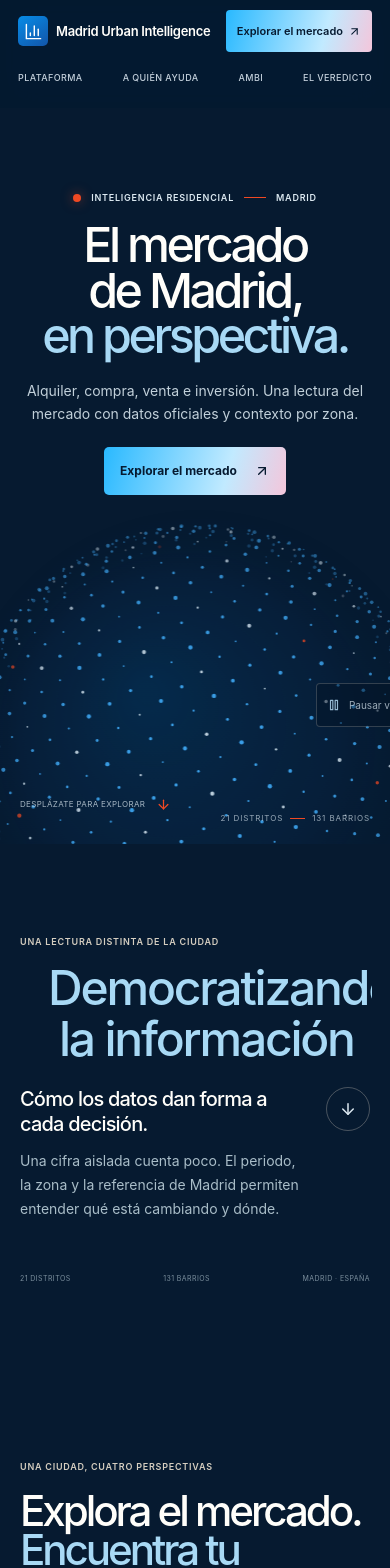
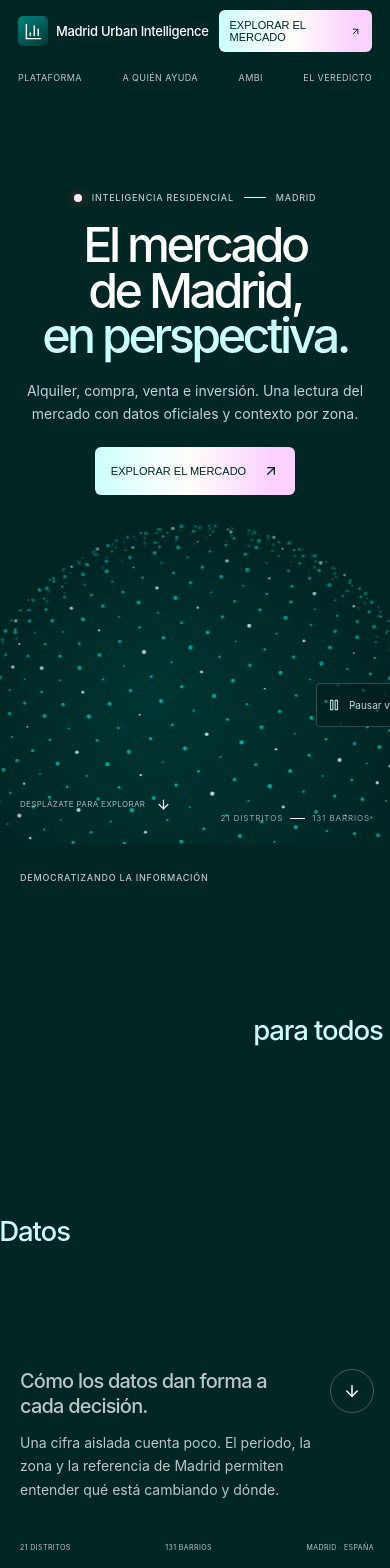
Before and after one commit to rodrigoapvigil/madrid-urban-intelligent, a Next.js app in the folder frontend/: page / in a window 390 px wide. Shown: the top 1568 px of the page. Built offline with nearby package versions, Linux system fonts and the light colour scheme.

Commit message:
Refine landing with Auros typography and motion

```diff
--- a/frontend/components/MadridLanding.css
+++ b/frontend/components/MadridLanding.css
@@ -13,7 +13,7 @@
   overflow: clip;
   color: var(--mi-white);
   background: var(--mi-abyss);
-  font-family: Matter, Inter, "DM Sans", system-ui, sans-serif;
+  font-family: var(--font-matter);
   -webkit-font-smoothing: antialiased;
 }
 .mi-home *, .mi-home *::before, .mi-home *::after { box-sizing: border-box; }
@@ -26,7 +26,7 @@
 .mi-brand__mark { width: 29px; height: 29px; display: grid; place-items: center; border-radius: 5px; color: #fff; background: linear-gradient(145deg,#078ce7,#1255a9); }
 .mi-brand__mark svg { width: 16px; height: 16px; stroke-width: 1.8; }
 .mi-nav { display: flex; align-items: center; justify-content: center; gap: clamp(18px,2.6vw,38px); }
-.mi-nav a,.mi-footer nav a { min-height: 44px; display: inline-flex; align-items: center; color: #c4d1dc; font-size: 11px; font-weight: 500; letter-spacing: .075em; text-transform: uppercase; transition: color .2s ease; }
+.mi-nav a,.mi-footer nav a { min-height: 44px; display: inline-flex; align-items: center; color: #c4d1dc; font-family: var(--font-arial); font-size: 12px; font-weight: 400; letter-spacing: .12em; text-transform: uppercase; transition: color .2s ease; }
 .mi-nav a:hover,.mi-footer nav a:hover { color: var(--mi-white); }
 .mi-header__cta { justify-self: end; min-height: 44px; padding: 0 15px; display: inline-flex; align-items: center; gap: 12px; border-radius: 4px; color: var(--mi-abyss) !important; background: linear-gradient(105deg,#29b9ff,#c1eaff 67%,#f4c6db); font-size: 12px; font-weight: 600; transition: filter .2s ease, transform .2s ease; }
 .mi-header__cta:hover,.mi-button:hover { filter: brightness(1.08); transform: translateY(-2px); }
@@ -36,7 +36,7 @@
 .mi-hero::before { position: absolute; z-index: -1; inset: 0; content: ''; opacity: .12; pointer-events: none; background-image: radial-gradient(rgba(185,228,255,.8) .65px,transparent .85px); background-size: 40px 40px; mask-image: radial-gradient(ellipse at 52% 78%,#000 0%,transparent 65%); }
 .mi-hero__wash { position: absolute; z-index: -1; top: 13%; left: 50%; width: min(880px,95vw); aspect-ratio: 1; border-radius: 50%; background: radial-gradient(circle,rgba(0,153,255,.12),rgba(0,153,255,.025) 43%,transparent 70%); transform: translateX(-50%); }
 .mi-hero__content { position: relative; z-index: 2; width: min(900px,calc(100% - 40px)); padding-top: clamp(82px,12vh,146px); text-align: center; }
-.mi-kicker { margin: 0 0 24px; display: flex; align-items: center; justify-content: center; gap: 10px; color: var(--mi-mist); font-size: 11px; font-weight: 600; letter-spacing: .11em; text-transform: uppercase; }
+.mi-kicker { margin: 0 0 24px; display: flex; align-items: center; justify-content: center; gap: 10px; color: var(--mi-mist); font-size: 12px; font-weight: 500; letter-spacing: .12em; text-transform: uppercase; }
 .mi-kicker > span { width: 8px; height: 8px; border-radius: 50%; background: var(--mi-coral); box-shadow: 0 0 12px rgba(240,73,35,.55); }
 .mi-kicker > i { width: 22px; height: 1px; background: var(--mi-coral); }
 .mi-hero h1 { max-width: 940px; margin: 0 auto; color: var(--mi-white); font-size: clamp(56px,8.4vw,112px); font-weight: 500; letter-spacing: -.072em; line-height: .91; text-wrap: balance; }
@@ -267,6 +267,9 @@
 
 /* Continuous canvas and wide, three-part glass navigation. */
 .mi-home {
+  --font-matter: Matter, Inter, "DM Sans", Satoshi, system-ui, sans-serif;
+  --font-arial: Arial, system-ui, sans-serif;
+  --mi-kinetic-size: clamp(86px,14.5vw,295px);
   --mi-wrap: min(1440px,calc(100% - 128px));
   background: #061a30;
 }
@@ -294,8 +297,10 @@
 .mi-statement,.mi-platform,.mi-insight,.mi-scale,.mi-audience,.mi-method,.mi-closing,.mi-footer { background: transparent; }
 .mi-statement::after { opacity: .48; }
 .mi-statement__inner { padding-block: 20px; }
-.mi-kinetic { width: 100%; overflow: clip; font-size: clamp(86px,15vw,220px) !important; letter-spacing: -.046em !important; line-height: 1 !important; }
-.mi-kinetic span { display: block; width: fit-content; max-width: 100%; line-height: .92; }
+.mi-statement { min-height: 190svh; padding: 0; overflow: clip; view-timeline-name: --mi-statement-timeline; view-timeline-axis: block; }
+.mi-statement__inner { position: sticky; top: 92px; min-height: calc(100svh - 92px); display: grid; grid-template-rows: auto 1fr auto auto; gap: clamp(18px,3vh,36px); padding-block: clamp(28px,5vh,58px); }
+.mi-kinetic { width: 100%; align-self: center; overflow: visible; font-size: var(--mi-kinetic-size) !important; font-weight: 500 !important; letter-spacing: -.012em !important; line-height: 1 !important; }
+.mi-kinetic span { display: block; width: max-content; max-width: none; white-space: nowrap; line-height: 1; }
 .mi-kinetic span + span { margin-left: auto; color: #a8d9f5; }
 .mi-statement__claim { margin: 0 0 12px !important; color: var(--mi-white) !important; font-size: clamp(22px,2.5vw,34px) !important; font-weight: 500; letter-spacing: -.04em; line-height: 1.25 !important; }
 .mi-statement__coordinates { border-top: 0; }
@@ -324,23 +329,25 @@
 @supports (animation-timeline: view()) {
   .mi-kinetic span:first-child {
     animation: mi-kinetic-left linear both;
-    animation-timeline: view();
+    animation-timeline: --mi-statement-timeline;
     animation-range: entry 0% exit 100%;
   }
   .mi-kinetic span:last-child {
     animation: mi-kinetic-right linear both;
-    animation-timeline: view();
+    animation-timeline: --mi-statement-timeline;
     animation-range: entry 0% exit 100%;
   }
   @keyframes mi-kinetic-left {
-    0% { transform: translateX(-26vw); }
-    48% { transform: translateX(0); }
-    100% { transform: translateX(22vw); }
+    0% { transform: translate3d(-24vw,18vh,0) scale(.32); }
+    42% { transform: translate3d(0,0,0) scale(.66); }
+    58% { transform: translate3d(0,0,0) scale(.66); }
+    100% { transform: translate3d(28vw,-24vh,0) scale(1.38); }
   }
   @keyframes mi-kinetic-right {
-    0% { transform: translateX(25vw); }
-    52% { transform: translateX(0); }
-    100% { transform: translateX(-22vw); }
+    0% { transform: translate3d(25vw,-16vh,0) scale(.32); }
+    42% { transform: translate3d(0,0,0) scale(.66); }
+    58% { transform: translate3d(0,0,0) scale(.66); }
+    100% { transform: translate3d(-27vw,24vh,0) scale(1.38); }
   }
 }
 @media (max-width: 1050px) {
@@ -351,7 +358,9 @@
   .mi-header__cta { min-height: 46px; }
   .mi-platform__grid { grid-template-columns: minmax(0,1fr) minmax(0,.9fr); gap: 42px; }
   .mi-city-visual { min-height: 420px; }
-.mi-kinetic { font-size: clamp(74px,12vw,145px) !important; }
+  .mi-home { --mi-kinetic-size: clamp(70px,14vw,145px); }
+  .mi-statement { min-height: 170svh; }
+  .mi-statement__inner { top: 90px; min-height: calc(100svh - 90px); }
 }
 @media (max-width: 650px) {
   .mi-home { --mi-wrap: calc(100% - 40px); }
@@ -364,13 +373,13 @@
   .mi-hero { min-height: max(710px,calc(100svh - 108px)); }
   .mi-hero__content { padding-top: clamp(72px,10vh,100px); }
   .mi-statement,.mi-platform,.mi-insight,.mi-scale,.mi-audience,.mi-method { padding-block: 86px; }
-  .mi-statement__inner { padding-block: 6px; }
-  .mi-kinetic { width: calc(100vw - 28px); margin-inline: -10px !important; font-size: clamp(48px,11vw,72px) !important; line-height: 1 !important; }
-  .mi-kinetic span { max-width: 100%; }
-  .mi-kinetic span + span { margin-top: 7px; }
+  .mi-statement { min-height: 155svh; padding-block: 0; }
+  .mi-statement__inner { top: 108px; min-height: calc(100svh - 108px); gap: 16px; padding-block: 28px; }
+  .mi-home { --mi-kinetic-size: clamp(46px,12.8vw,76px); }
+  .mi-kinetic { width: calc(100vw - 32px); margin-inline: -2px !important; letter-spacing: -.04em !important; }
   .mi-statement__claim { font-size: 20px !important; }
   .mi-statement__bottom { align-items: flex-start; }
-  .mi-statement__coordinates { font-size: 7px; }
+  .mi-statement__coordinates { margin-top: 10px; font-size: 7px; }
   .mi-platform__grid { grid-template-columns: 1fr; gap: 24px; }
   .mi-profile { min-height: 112px; }
   .mi-profile__copy strong { font-size: 21px; }
@@ -389,3 +398,60 @@
 @media (prefers-reduced-motion: reduce) {
   .mi-kinetic span { animation: none !important; transform: none !important; }
 }
+
+/* Auros reference tokens, applied to one uninterrupted landing canvas. */
+.mi-home {
+  --mi-abyss: #012624;
+  --mi-deep: #011d1c;
+  --mi-kelp: #003734;
+  --mi-mist: #edfffe;
+  --mi-white: #ffffff;
+  --mi-silver: #bbc7c6;
+  --mi-lavender: #fde9ff;
+  --mi-coral: #fde9ff;
+  --font-matter: Matter, Inter, "DM Sans", Satoshi, system-ui, sans-serif;
+  --font-arial: Arial, system-ui, sans-serif;
+  --mi-kinetic-size: clamp(86px,14.5vw,295px);
+  color: var(--mi-white);
+  background: var(--mi-abyss);
+  font-family: var(--font-matter);
+}
+.mi-home :is(.mi-hero,.mi-statement,.mi-platform,.mi-insight,.mi-scale,.mi-audience,.mi-method,.mi-closing,.mi-footer),
+.mi-home .mi-trend,
+.mi-home .mi-profile,
+.mi-home .mi-audience__list article,
+.mi-home .mi-method__steps article { background-color: transparent; }
+.mi-header { background: rgba(1,38,36,.82); border: 0; }
+.mi-brand { font-family: var(--font-matter); font-weight: 500; }
+.mi-brand__mark { background: linear-gradient(145deg,#00827c,#003734); }
+.mi-header__cta,.mi-button {
+  background: linear-gradient(90deg,rgb(203,255,252) 0%,rgb(237,255,254) 26.25%,rgb(255,253,250) 47.57%,rgb(250,209,255) 88.96%);
+  border-radius: 6px;
+  font-family: var(--font-arial);
+  font-size: 14px;
+  font-weight: 400;
+  text-transform: uppercase;
+}
+.mi-nav a,.mi-footer nav a { font-family: var(--font-matter); font-size: 12px; font-weight: 400; letter-spacing: .12em; color: var(--mi-silver); }
+.mi-hero h1 span,.mi-statement h2 span,.mi-platform h2 span,.mi-insight h2 span,.mi-scale h2 span,.mi-audience h2 span,.mi-method h2 span,.mi-closing h2 span,
+.mi-kinetic span + span { color: #cbfffc; }
+.mi-kicker,.mi-profile__number,.mi-statement__coordinates,.mi-footer__bottom { color: var(--mi-silver); }
+.mi-scale__stats strong { color: var(--mi-lavender); }
+.mi-profile__icon { color: var(--mi-mist); border-color: rgba(203,255,252,.24); background: rgba(0,130,124,.14); }
+.mi-profile__arrow { background: rgba(3,81,75,.5); }
+.mi-profile:hover { background: rgba(0,130,124,.1); }
+.mi-particle-field button { border-color: rgba(187,199,198,.32); color: var(--mi-mist); background: rgba(1,29,28,.72); }
+.mi-particle-field button:hover { background: rgba(0,55,52,.94); }
+.mi-particle-field button svg { color: #cbfffc; }
+.mi-network__node { fill: #cbfffc; filter: drop-shadow(0 0 5px rgba(0,190,176,.65)); }
+.mi-network__node--coral { fill: var(--mi-lavender); filter: drop-shadow(0 0 7px rgba(253,233,255,.45)); }
+.mi-dot--blue { background: #00827c; }
+.mi-trend svg text { fill: rgba(237,255,254,.72); font-family: var(--font-matter); }
+.mi-statement__claim { color: var(--mi-silver) !important; }
+.mi-verdict { border-color: rgba(0,130,124,.34); background: rgba(0,55,52,.45); }
+.mi-verdict__icon { border-color: rgba(0,130,124,.52); color: var(--mi-mist); background: rgba(0,130,124,.2); }
+.mi-method__tag--forecast { border-color: rgba(253,233,255,.42); color: var(--mi-lavender); }
+@media (max-width: 650px) {
+  .mi-header__cta,.mi-button { font-size: 11px; }
+  .mi-nav a { font-size: 9px; letter-spacing: .045em; }
+}
--- a/frontend/components/MadridLanding.tsx
+++ b/frontend/components/MadridLanding.tsx
@@ -20,15 +20,15 @@ const audiences = [
 function MadridNetwork() {
   return (
     <svg className="mi-network" viewBox="0 0 520 420" role="img" aria-label="Visualización de la red urbana de Madrid">
-      <defs><radialGradient id="networkGlow"><stop stopColor="#0099ff" stopOpacity=".22"/><stop offset="1" stopColor="#0099ff" stopOpacity="0"/></radialGradient></defs>
+      <defs><radialGradient id="networkGlow"><stop stopColor="#00827c" stopOpacity=".22"/><stop offset="1" stopColor="#00827c" stopOpacity="0"/></radialGradient></defs>
       <circle cx="260" cy="210" r="205" fill="url(#networkGlow)" />
-      <g fill="none" stroke="rgba(168,217,245,.38)" strokeWidth="1">
+      <g fill="none" stroke="rgba(203,255,252,.38)" strokeWidth="1">
         <path d="M78 215 153 111 268 72 374 128 440 226 363 332 247 354 131 307 78 215Z" />
         <path d="m153 111 94 243m21-282-22 282m128-226-106 226m173-106-173 0m-285-12 210 12m-115-104 221 17m-243 92 232-87" />
         <path d="m78 215 190-143 172 154-193 128-116-243 185 17 47 204-232-25Z" />
       </g>
       {[[78,215,5],[153,111,4],[268,72,5],[374,128,4],[440,226,5],[363,332,4],[247,354,5],[131,307,4],[247,215,8],[153,214,3],[327,213,4],[211,151,3],[305,286,4],[199,278,3],[374,278,3],[105,260,2],[411,171,3]].map(([cx,cy,r],i)=><circle key={i} cx={cx} cy={cy} r={r} className={i%5===0?'mi-network__node mi-network__node--coral':'mi-network__node'} />)}
-      <circle cx="247" cy="215" r="26" fill="none" stroke="rgba(0,153,255,.4)"/><circle cx="247" cy="215" r="42" fill="none" stroke="rgba(213,206,192,.3)" strokeDasharray="2 7"/>
+      <circle cx="247" cy="215" r="26" fill="none" stroke="rgba(0,130,124,.55)"/><circle cx="247" cy="215" r="42" fill="none" stroke="rgba(187,199,198,.3)" strokeDasharray="2 7"/>
     </svg>
   );
 }
@@ -38,11 +38,11 @@ function TrendVisual() {
     <div className="mi-trend" aria-label="Ilustración conceptual de una tendencia mensual comparada con la media de Madrid">
       <div className="mi-trend__top"><span><i className="mi-dot mi-dot--blue"/> Zona seleccionada</span><span><i className="mi-dot mi-dot--sand"/> Media Madrid</span></div>
       <svg viewBox="0 0 620 300" role="img" aria-label="Dos líneas muestran la evolución mensual de una zona y la media de Madrid">
-        <defs><linearGradient id="trendFill" x1="0" x2="0" y1="0" y2="1"><stop stopColor="#0099ff" stopOpacity=".22"/><stop offset="1" stopColor="#0099ff" stopOpacity="0"/></linearGradient></defs>
-        {[54,112,170,228].map(y=><line key={y} x1="44" x2="602" y1={y} y2={y} stroke="rgba(213,206,192,.14)"/>)}
+        <defs><linearGradient id="trendFill" x1="0" x2="0" y1="0" y2="1"><stop stopColor="#00827c" stopOpacity=".22"/><stop offset="1" stopColor="#00827c" stopOpacity="0"/></linearGradient></defs>
+        {[54,112,170,228].map(y=><line key={y} x1="44" x2="602" y1={y} y2={y} stroke="rgba(187,199,198,.14)"/>)}
         <path d="M46 209 C92 201 99 165 145 171 S205 184 246 152 S302 129 341 140 S401 156 440 107 S506 116 545 81 S579 77 601 48 L601 228 L46 228Z" fill="url(#trendFill)"/>
-        <path d="M46 209 C92 201 99 165 145 171 S205 184 246 152 S302 129 341 140 S401 156 440 107 S506 116 545 81 S579 77 601 48" fill="none" stroke="#50baff" strokeWidth="3" strokeLinecap="round"/>
-        <path d="M46 223 C100 216 104 202 145 207 S203 205 246 196 S302 186 341 191 S401 190 440 181 S506 184 545 170 S582 169 601 162" fill="none" stroke="#d5cec0" strokeWidth="2" strokeLinecap="round"/>
+        <path d="M46 209 C92 201 99 165 145 171 S205 184 246 152 S302 129 341 140 S401 156 440 107 S506 116 545 81 S579 77 601 48" fill="none" stroke="#00bfb1" strokeWidth="3" strokeLinecap="round"/>
+        <path d="M46 223 C100 216 104 202 145 207 S203 205 246 196 S302 186 341 191 S401 190 440 181 S506 184 545 170 S582 169 601 162" fill="none" stroke="#bbc7c6" strokeWidth="2" strokeLinecap="round"/>
         <text x="46" y="260">Ene</text><text x="145" y="260">Mar</text><text x="245" y="260">May</text><text x="342" y="260">Jul</text><text x="441" y="260">Sep</text><text x="540" y="260">Nov</text>
       </svg>
       <div className="mi-trend__caption"><span>Evolución mensual</span><span>Dato real y proyección identificados</span></div>
@@ -75,8 +75,8 @@ export default function MadridLanding() {
 
         <section className="mi-statement" id="lectura" aria-labelledby="mi-statement-title">
           <div className="mi-wrap mi-statement__inner">
-            <p className="mi-kicker mi-kicker--muted">Una lectura distinta de la ciudad</p>
-            <h2 id="mi-statement-title" className="mi-kinetic"><span>Democratizando</span><span>la información</span></h2>
+            <p className="mi-kicker mi-kicker--muted">Democratizando la información</p>
+            <h2 id="mi-statement-title" className="mi-kinetic"><span>Datos</span><span>para todos</span></h2>
             <div className="mi-statement__bottom"><div><p className="mi-statement__claim">Cómo los datos dan forma a cada decisión.</p><p>Una cifra aislada cuenta poco. El periodo, la zona y la referencia de Madrid permiten entender qué está cambiando y dónde.</p></div><Link href="/madrid" className="mi-round-link" aria-label="Descubrir el dashboard"><ArrowDown aria-hidden="true"/></Link></div>
             <div className="mi-statement__coordinates" aria-hidden="true"><span>21 DISTRITOS</span><span>131 BARRIOS</span><span>MADRID · ESPAÑA</span></div>
           </div>
--- a/frontend/components/ParticleField.tsx
+++ b/frontend/components/ParticleField.tsx
@@ -50,9 +50,9 @@ export default function ParticleField() {
       const centerX = width * 0.51;
       const centerY = height * 0.84;
       const glow = context.createRadialGradient(centerX - radius * 0.22, centerY - radius * 0.28, radius * 0.04, centerX, centerY, radius * 1.05);
-      glow.addColorStop(0, 'rgba(0,153,255,0.13)');
-      glow.addColorStop(0.62, 'rgba(22,118,223,0.055)');
-      glow.addColorStop(1, 'rgba(6,26,48,0)');
+      glow.addColorStop(0, 'rgba(0,130,124,0.16)');
+      glow.addColorStop(0.62, 'rgba(0,130,124,0.06)');
+      glow.addColorStop(1, 'rgba(1,38,36,0)');
       context.fillStyle = glow;
       context.fillRect(0, 0, width, height);
       for (const particle of particles) {
@@ -71,10 +71,10 @@ export default function ParticleField() {
         context.beginPath();
         context.arc(x, py, particle.size * perspective, 0, Math.PI * 2);
         context.fillStyle = particle.color === 'coral'
-          ? `rgba(240,73,35,${alpha})`
+          ? `rgba(253,233,255,${alpha})`
           : particle.color === 'mist'
-            ? `rgba(213,230,241,${alpha})`
-            : `rgba(67,177,255,${alpha})`;
+            ? `rgba(203,255,252,${alpha})`
+            : `rgba(0,190,176,${alpha})`;
         context.fill();
       }
       if (!paused && !reducedMotion) angle += 0.0009;
```
